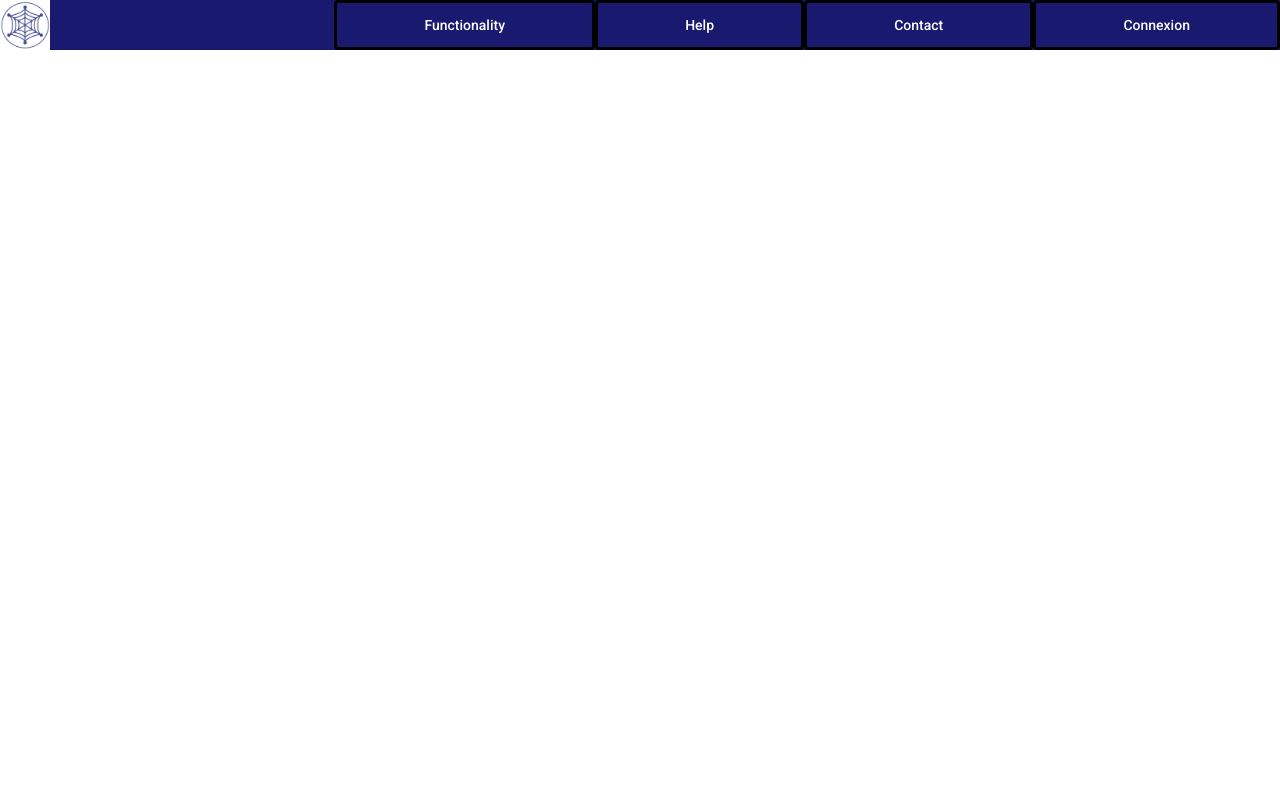
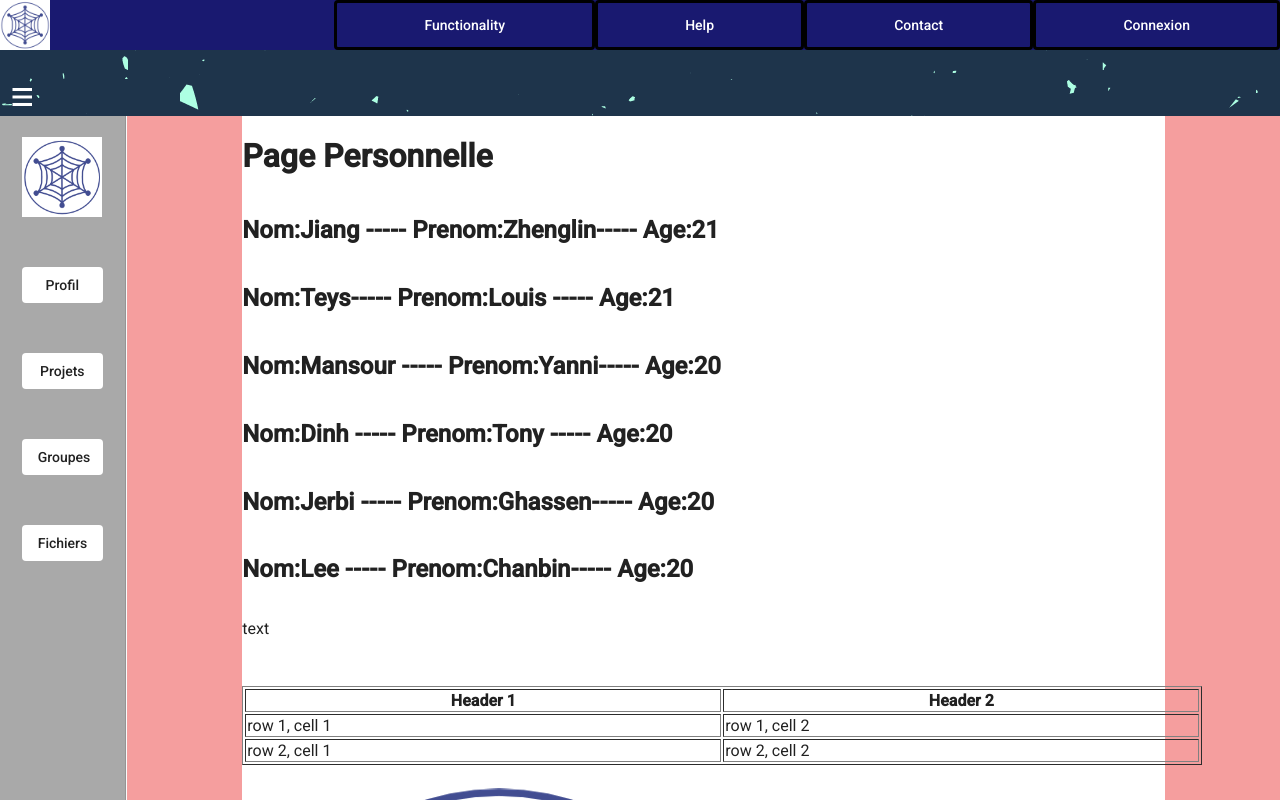
Before and after one commit to Khib0o/PWEB3TC-front, an Angular app in the folder PWEB/: page /profile in a window 1280 px wide. Before the commit this address led to /. Shown: the top 800 px of the page. Built offline with nearby package versions, Linux system fonts and the light colour scheme.

Commit message:
Merge Yanni et Chanbin

```diff
--- a/PWEB/src/app/app-routing.module.ts
+++ b/PWEB/src/app/app-routing.module.ts
@@ -8,6 +8,7 @@ import { ContactComponent } from './contact/contact.component';
 import { SignInComponent } from './sign-in/sign-in.component';
 import { UserFileComponent } from './user-file/user-file.component';
 import { RegisterComponent } from './register/register.component';
+import { ProfileComponent } from './home-page/profile/profile.component';
 
 const routes : Routes = [
   { path: 'functionality', component: HomeComponent},
@@ -16,6 +17,7 @@ const routes : Routes = [
   { path: 'signIn', component: SignInComponent},
   { path: 'functionality/user-file', component: UserFileComponent},
   { path: 'register', component: RegisterComponent},
+  { path: 'profile', component: ProfileComponent},
   { path: '', component: HomePageComponent}
 
 ]
--- a/PWEB/src/app/app.module.ts
+++ b/PWEB/src/app/app.module.ts
@@ -28,6 +28,8 @@ import { SspComponent } from './home-page/ssp/ssp.component';
 import { RealisationsComponent } from './home-page/realisations/realisations.component';
 import { TaskComponent } from './home-page/task/task.component';
 import { FooterComponent } from './home-page/footer/footer.component';
+import { ProfileComponent } from './home-page/profile/profile.component';
+import { ContentMyPageComponent } from './home-page/content-mypage/content-mypage.component';
 
 
 @NgModule({
@@ -45,7 +47,9 @@ import { FooterComponent } from './home-page/footer/footer.component';
     SspComponent,
     RealisationsComponent,
     TaskComponent,
-    FooterComponent
+    FooterComponent,
+    ProfileComponent,
+    ContentMyPageComponent
   ],
   imports: [
     BrowserModule,
--- a/PWEB/src/app/header/header.component.html
+++ b/PWEB/src/app/header/header.component.html
@@ -11,7 +11,7 @@
     <mat-menu #menuc="matMenu">
     <button mat-menu-item>
         <mat-icon>settings</mat-icon>
-        <span>Paramètres</span>
+        <span routerLink="/profile" >Paramètres</span>
     </button>
     <button mat-menu-item (click)="_auth.logoutUser()" routerLink="/signIn" *ngIf="_auth.loggedIn()">
         <mat-icon>power_settings_new</mat-icon>
--- /dev/null
+++ b/PWEB/src/app/home-page/content-mypage/activities.ts
@@ -0,0 +1,4 @@
+export interface Activities {
+    title : String;
+    date: String;
+}
--- /dev/null
+++ b/PWEB/src/app/home-page/content-mypage/content-mypage.component.css
@@ -0,0 +1,13 @@
+.activities {
+    grid-area: activities;
+}
+.deadline {
+    grid-area: deadline;
+}
+
+.grid-component {
+    display: grid;
+    background-color: white;
+    margin-right: 10%;
+    margin-left: 10%;
+}
--- /dev/null
+++ b/PWEB/src/app/home-page/content-mypage/content-mypage.component.html
@@ -0,0 +1,35 @@
+<div class="grid-component">
+
+    <h1>Page Personnelle</h1>
+
+
+    <h2> Nom:Jiang -----    Prenom:Zhenglin-----    Age:21 </h2>
+
+
+    <h2> Nom:Teys-----     Prenom:Louis -----   Age:21 </h2>
+
+    <h2> Nom:Mansour -----    Prenom:Yanni-----    Age:20 </h2>
+
+    <h2> Nom:Dinh -----    Prenom:Tony -----   Age:20 </h2>
+
+    <h2> Nom:Jerbi -----    Prenom:Ghassen-----    Age:20 </h2>
+
+    <h2> Nom:Lee -----    Prenom:Chanbin-----     Age:20 </h2>
+    <p>text<p>
+
+    <table width="960px" border="1" align="left" >
+        <tr>
+            <th>Header 1</th>
+            <th>Header 2</th>
+        </tr>
+        <tr>
+            <td>row 1, cell 1</td>
+            <td>row 1, cell 2</td>
+        </tr>
+        <tr>
+            <td>row 2, cell 1</td>
+            <td>row 2, cell 2</td>
+        </tr>
+    </table>
+    <img src="/assets/logo.png"  alt="Page" />
+</div>
--- /dev/null
+++ b/PWEB/src/app/home-page/content-mypage/content-mypage.component.ts
@@ -0,0 +1,24 @@
+import { Component, OnInit } from '@angular/core';
+import { ACTIVITIES } from './mock-activities';
+import { DEADLINES } from './mock-deadlines';
+
+@Component({
+  selector: 'app-content-mypage',
+  templateUrl: './content-mypage.component.html',
+  styleUrls: ['./content-mypage.component.css']
+})
+export class ContentMyPageComponent implements OnInit {
+  dataSourceActivities  = ACTIVITIES;
+  dataSourceDeadlines  = DEADLINES;
+  displayedColumns: string[] = ['title', 'date'];
+
+
+
+
+
+  constructor() { }
+
+  ngOnInit(): void {
+  }
+
+}
--- /dev/null
+++ b/PWEB/src/app/home-page/content-mypage/mock-activities.ts
@@ -0,0 +1,8 @@
+import { Activities } from "./activities";
+
+export const ACTIVITIES : Activities[] = [
+    {title : 'Projet/main', date : "January 2022"},
+    {title : 'Projet/component', date : "January 2022"},
+    {title : 'Projet/header', date : "February 2022"},
+    {title : 'Projet/auth', date : "February 2022"},
+]
--- /dev/null
+++ b/PWEB/src/app/home-page/content-mypage/mock-deadlines.ts
@@ -0,0 +1,10 @@
+export interface deadLines {
+    title : String;
+    date : String;
+}
+
+export const DEADLINES : deadLines[] = [
+    {title: "Compte-Rendu TPS 2" , date : "18/03/2022"},
+    {title: "Projet Web" , date : "22/05/2022"},
+    {title: "Projet PIR" , date : "17/06/2022"},
+]
--- /dev/null
+++ b/PWEB/src/app/home-page/profile/profile.component.css
@@ -0,0 +1,23 @@
+.icon {
+    font-size: 36px;
+}
+
+.logo {
+    width: 80px;
+}
+
+.grid-container {
+    display: grid;
+    grid-template-rows: auto auto auto auto;
+    row-gap: 50px;
+    padding: 2%;
+}
+
+.sidenav {
+    background-color: darkgray;
+    padding: 20px;
+}
+
+.contentPage {
+    background-color: rgb(245, 158, 158);
+}
--- /dev/null
+++ b/PWEB/src/app/home-page/profile/profile.component.html
@@ -0,0 +1,29 @@
+
+<div class="grid-component">
+
+    <button mat-icon-button>
+        <mat-icon class="icon" (click)="drawer.toggle()" [ngStyle]="{'color':'white'}">menu</mat-icon>
+    </button>
+
+    <mat-drawer-container class="pannel">
+
+
+        <mat-drawer #drawer mode="side" opened class="sidenav">
+            <div class="grid-container">
+                <img routerLink="" class="logo" src="/assets/logo.png">
+                <button mat-flat-button routerLink="/profile">Profil</button>
+                <button mat-flat-button >Projets</button>
+                <button mat-flat-button >Groupes</button>
+                <button mat-flat-button routerLink="/functionality/user-file">Fichiers</button>
+            </div>
+        </mat-drawer>
+
+
+
+        <mat-drawer-content class="contentPage">
+            <app-content-mypage ></app-content-mypage>
+        </mat-drawer-content>
+
+
+    </mat-drawer-container>
+</div>
--- /dev/null
+++ b/PWEB/src/app/home-page/profile/profile.component.ts
@@ -0,0 +1,15 @@
+import { Component, OnInit } from '@angular/core';
+
+@Component({
+  selector: 'app-profile',
+  templateUrl: './profile.component.html',
+  styleUrls: ['./profile.component.css']
+})
+export class ProfileComponent implements OnInit {
+
+  constructor() { }
+
+  ngOnInit(): void {
+  }
+
+}
```
Also changed, not shown: 1 other file (tests, documents, lock files or other folders).
